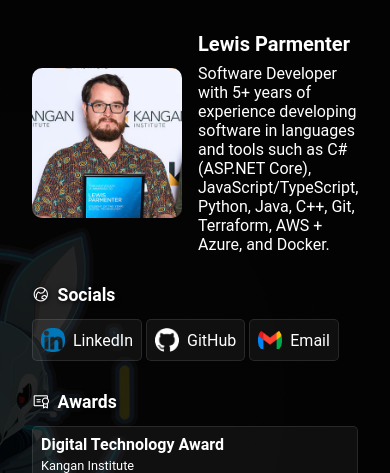
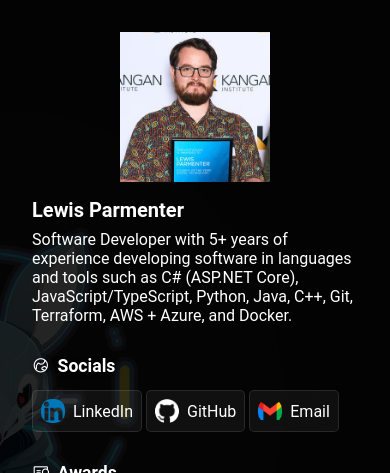
Before and after one commit to Mechatronicist/mechatronicist.github.io, a Nuxt app: page / in a window 390 px wide. Shown: the top 473 px of the page. Built offline with nearby package versions, Linux system fonts and the light colour scheme; no server answers.

Commit message:
Move headshot image above bio on smaller screens.

```diff
--- a/app/components/Profile.vue
+++ b/app/components/Profile.vue
@@ -22,7 +22,7 @@
 
 <template>
     <div id="profile">
-        <div class="flex row gap-1 center-align">
+        <div class="headshot">
             <NuxtImg src="/headshot.png" loading="lazy" />
             <div class="flex col gap-05">
                 <div id="name">{{ Profile.name }}</div>
@@ -112,4 +112,22 @@
 
     gap: 0.25rem;
 }
+
+.headshot {
+    display: flex;
+    flex-direction: row;
+
+    gap: 1rem;
+    align-items: center;
+}
+
+@media screen and (max-width: 600px) {
+    .headshot {
+        flex-direction: column;
+    }
+    #profile img {
+        object-fit: contain;
+        width: 100%;
+    }
+}
 </style>
```
